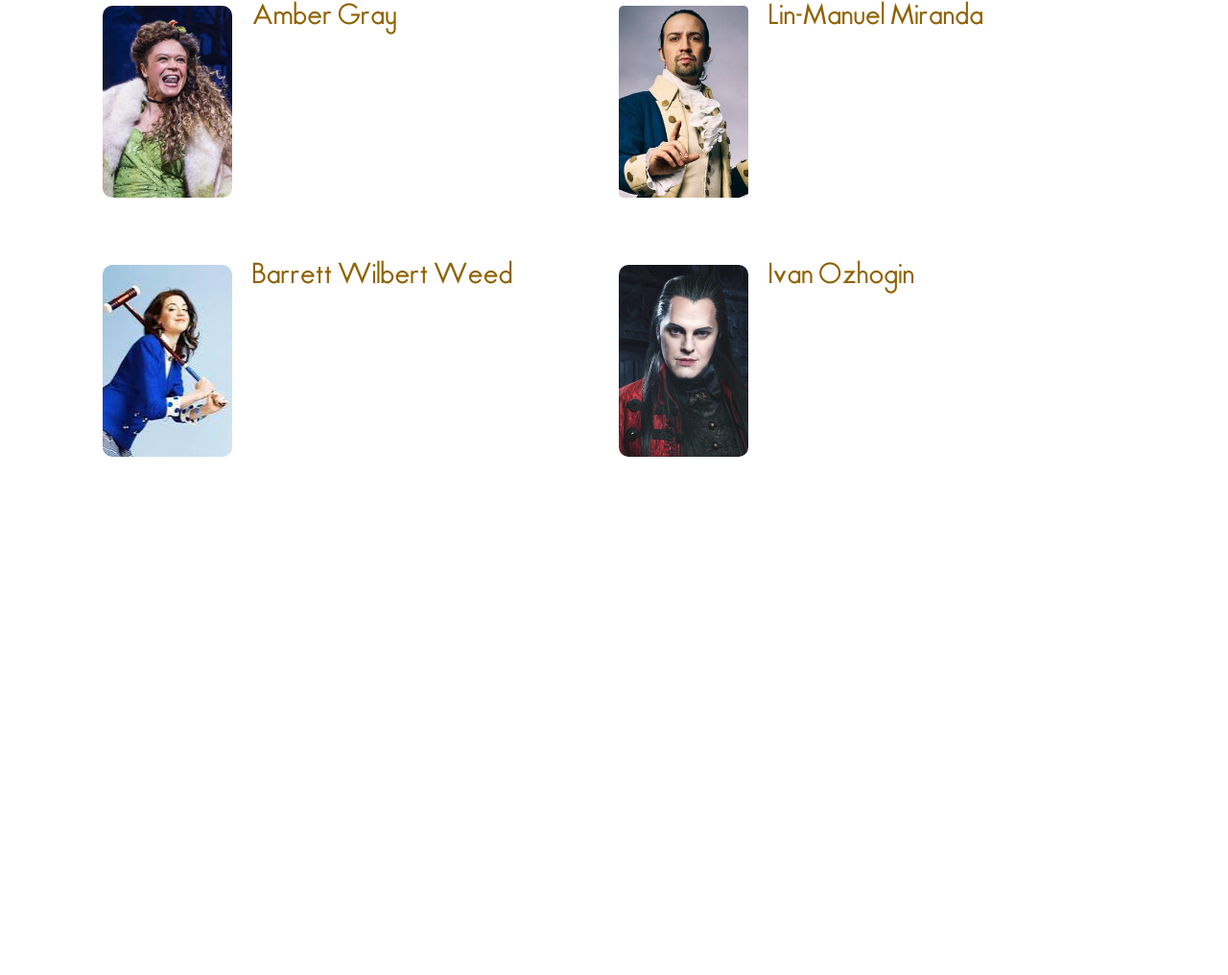
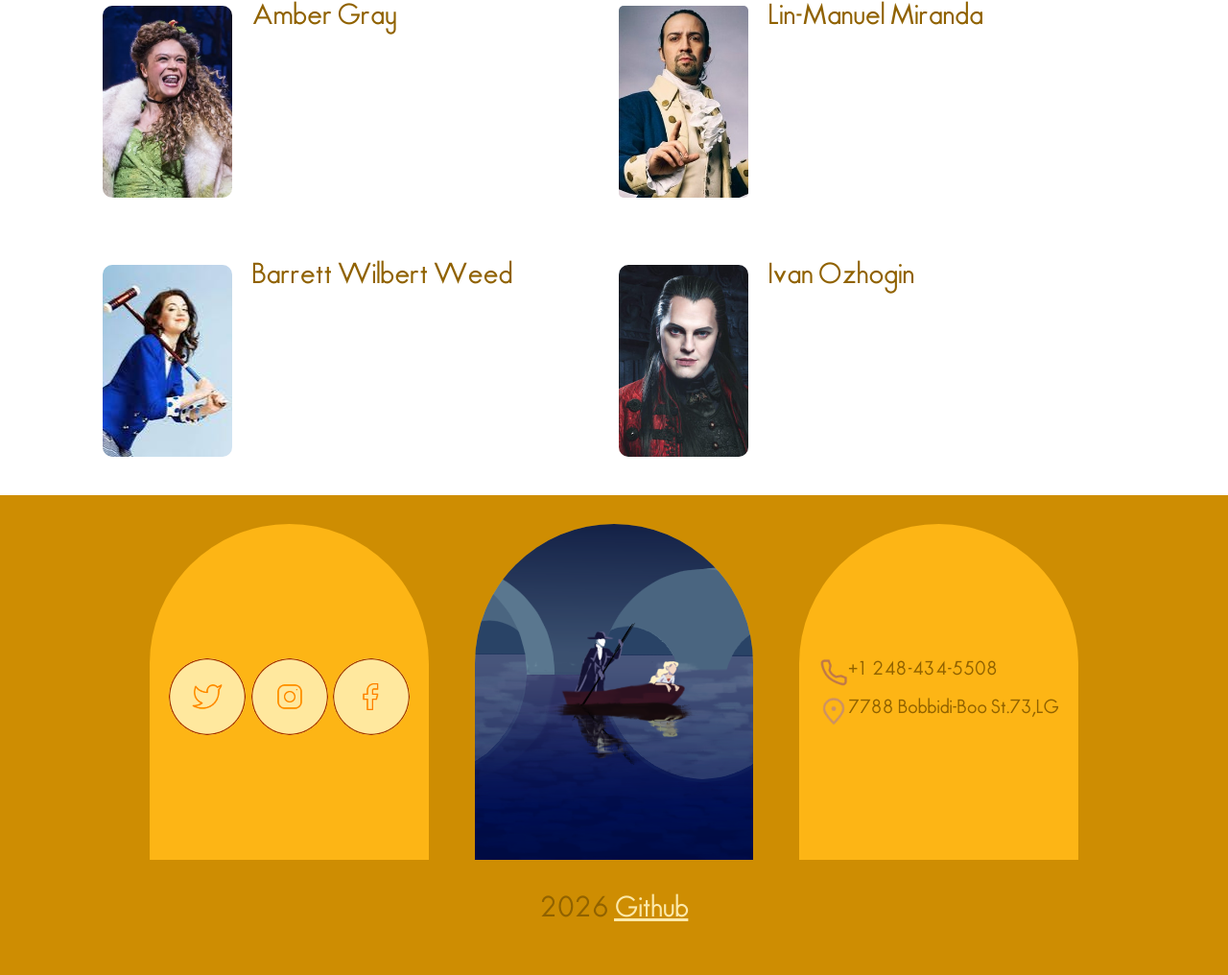
Before and after one commit to KateHalitsa/rsschool-landing-page, a website built with Vite: page index.html in a window 1280 px wide. Shown: the part 2955-3971 px from the top of the page at 96% size. Before the commit the page ends 3471 px from the top, so only its background shows below. Built offline with nearby package versions, Linux system fonts and the light colour scheme.

Commit message:
feat: add draft footer

```diff
--- a/index.html
+++ b/index.html
@@ -132,6 +132,33 @@
             </div>
           </section>
       </main>
+      <footer>
+          <div class="wapper">
+            <div class="windows">
+              <div class="gothic-window">
+                <div class="socials">
+                <img class="social-icon" src="./src/assets/icons/img.png">
+                <img class="social-icon" src="./src/assets/icons/img2.png">
+                <img class="social-icon" src="./src/assets/icons/img3.png">
+              </div>
+              </div>
+              <div class="gothic-window">
+                  <img class="basement" src="./src/assets/decore/ph.png">
+              </div>
+              <div class="gothic-window">
+                <div class="contacts">
+                  <div class="contact">
+                    <img class="contact-icon" src="./src/assets/icons/tel.png"><p>+1 248-434-5508</p>
+                  </div>
+                  <div class="contact">
+                    <img class="contact-icon" src="./src/assets/icons/loc.png"><p>7788 Bobbidi-Boo St.73,LG</p>
+                  </div>
+                </div>
+              </div>
+            </div>
+            <p>2026 <a href="https://github.com/KateHalitsa" target="_blank"class="nav__link">Github</a></p>
+          </div>
+      </footer>
     </div>
     <script type="module" src="/src/main.js"></script>
   </body>
--- a/src/style.scss
+++ b/src/style.scss
@@ -1,6 +1,7 @@
 @import url(../src/styles/premier.scss);
 @import url(../src/styles/about.scss);
 @import url(../src/styles/cast.scss);
+@import url(../src/styles/footer.scss);
 
 @font-face {
   font-family: 'Logotype';
--- /dev/null
+++ b/src/styles/footer.scss
@@ -0,0 +1,65 @@
+footer{
+     width: 100%;
+    height: 500px;
+    background: var(--accent-border);
+    color: #906200;
+    font-size: 30px;
+    padding: 10px;
+    @media (max-width: 1024px) {
+    font-size: 30px;}
+    .windows{
+        display: flex;
+        flex-direction: row;
+        justify-content: space-between;
+        margin: 20px;
+    }
+    .nav__link{
+        font-size: 30px;
+    }
+}.gothic-window {
+    width: 30%;
+    height: 350px;
+    background: var(--accent);
+    position: relative;
+    overflow: hidden;
+
+    border-radius: 280px 280px 0 0;
+    .contact{
+        display: flex;
+    }
+    p{
+        font-size: 20px;
+    }
+}
+.socials,.contacts{
+    position: relative;
+    margin: auto;
+    width: fit-content;
+    top: 40%;
+}
+.contacts{
+    display: flex;
+    gap:10px;
+    flex-direction: column;
+    img{
+        width: 30px;
+        height: 30px;
+    }
+}
+.social-icon {
+    /*color: var(--accent);
+    fill: #ff0000;*/
+        filter: saturate(390%);
+        width: 80px;
+        height: 80px;
+        background-color: #efe8d5;
+        border-radius: 50px;
+
+}
+.basement{
+   aspect-ratio: 4/3;
+   height: 100%;
+   width: 100%;
+   object-fit: cover;
+
+}
```
Also changed, not shown: src/assets/decore/ph.png (added), src/assets/icons/[Originals]/image.png (added), src/assets/icons/[Originals]/img2.png (added), src/assets/icons/[Originals]/loc.png (added), src/assets/icons/[Originals]/tel.png (added), src/assets/icons/image1.png (added), src/assets/icons/img.png (added), src/assets/icons/img2.png (added), src/assets/icons/img3.png (added), src/assets/icons/loc.png (added), src/assets/icons/tel.png (added).
